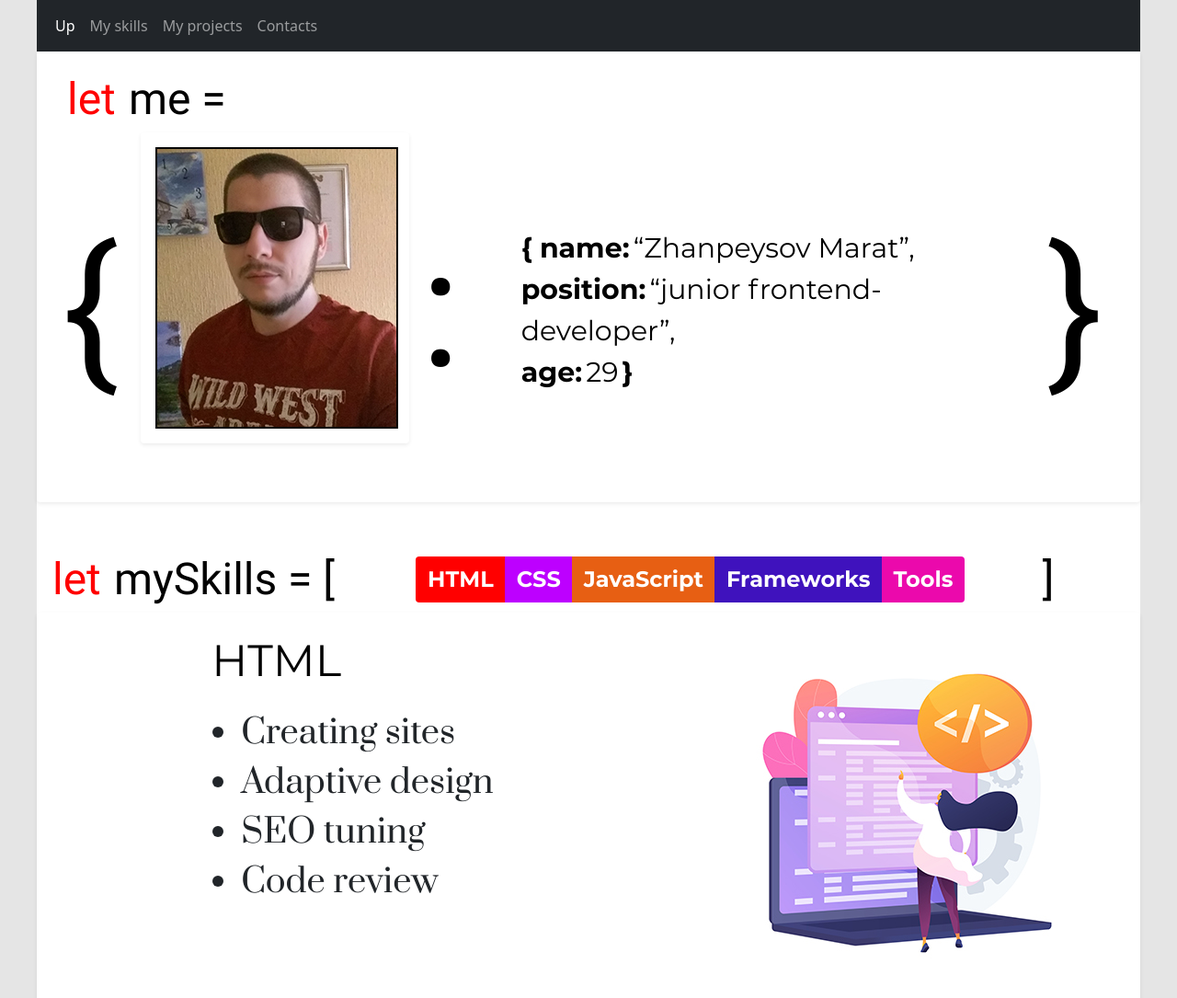
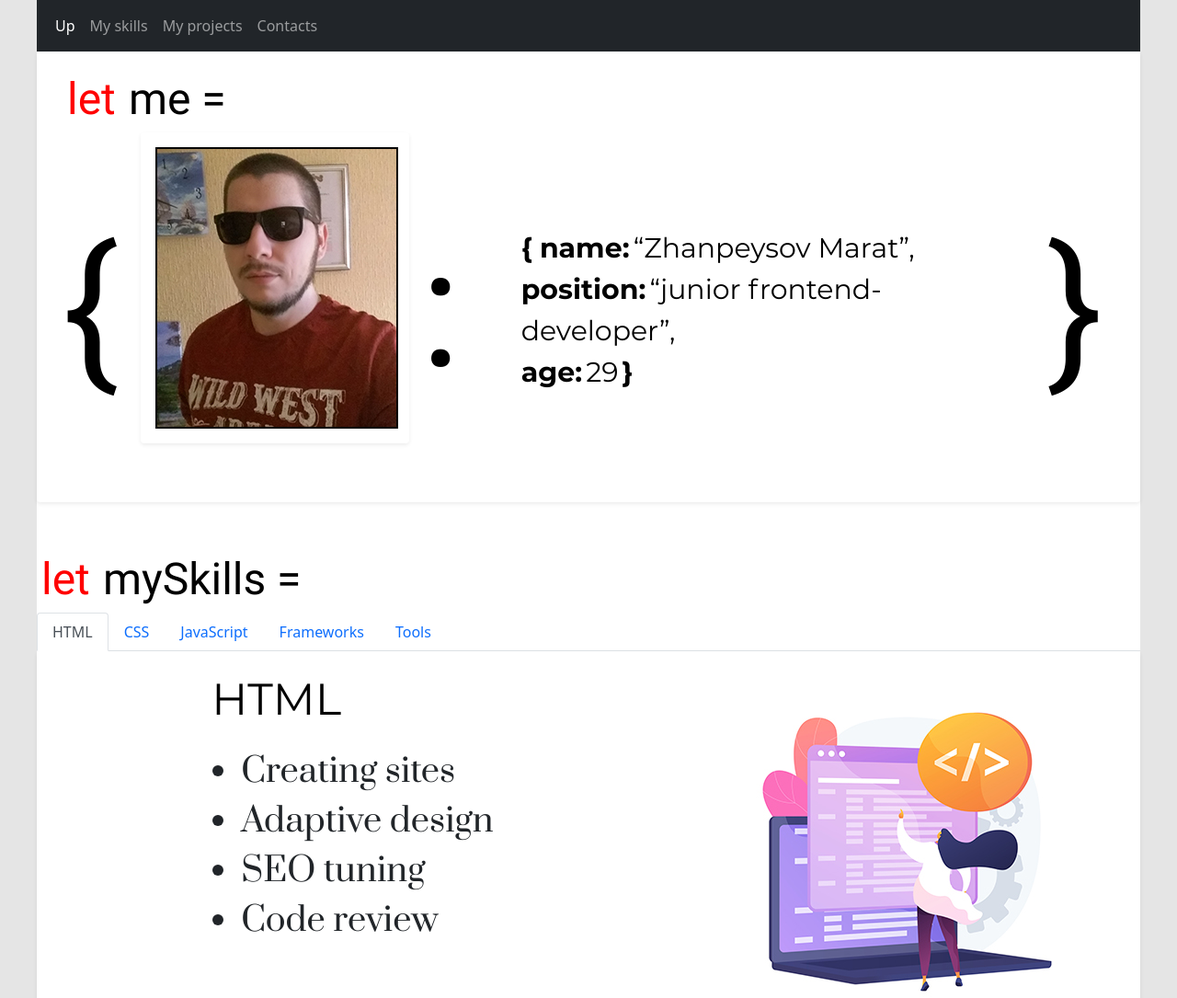
Before and after one commit to themjdex/portfolio, a plain HTML site: page index.html in a window 1280 px wide. Shown: the top 1085 px of the page at 92% size. Drawn offline with Linux system fonts and the light colour scheme.

Commit message:
skills navbar completed

```diff
--- a/css/style.css
+++ b/css/style.css
@@ -79,19 +79,19 @@ body {
     font-family: "Montserrat-Bold";
     /* width: 180px; */
 }
-.btn-html {
+#btn-html {
     background-color: #FF0000;
 }
-.btn-css {
+#btn-css {
     background-color: #BD00FF;
 }
-.btn-js {
+#btn-js {
     background-color: #E75F13;
 }
-.btn-frameworks {
+#btn-frameworks {
     background-color: #3F12BD;
 }
-.btn-tools {
+#btn-tools {
     background-color: #EB09AC;
 }
 .skills-stage {
--- a/index.html
+++ b/index.html
@@ -58,25 +58,35 @@
         </div>
 
         <div class="skills">
-            <div class="row justify-content-start align-items-center">
             <div class="col-4">
                 <span class="let">let</span>
-                    <span class="variable">mySkills = [</span>
+                <span class="variable">mySkills =</span>
             </div>
-                <div class="col-6">
-                    <div class="btn-group" role="group" aria-label="Basic mixed styles example">
-                        <button type="button" class="btn btn-html">HTML</button>
-                        <button type="button" class="btn btn-css">CSS</button>
-                        <button type="button" class="btn btn-js">JavaScript</button>
-                        <button type="button" class="btn btn-frameworks">Frameworks</button>
-                        <button type="button" class="btn btn-tools">Tools</button>
-                    </div>
-                </div>
-                <div class="col-2 text-center">
-                    <span class="variable">]</span>
-                </div>
-            </div>
-            <div class="row justify-content-evenly shadow-sm p-3 mb-5 bg-body rounded">
+            <ul class="nav nav-tabs" id="myTab" role="tablist">
+                <li class="nav-item" role="presentation">
+                    <button class="nav-link active" id="home-tab" data-bs-toggle="tab" data-bs-target="#home" type="button"
+                        role="tab" aria-controls="home" aria-selected="true">HTML</button>
+                </li>
+                <li class="nav-item" role="presentation">
+                    <button class="nav-link" id="profile-tab" data-bs-toggle="tab" data-bs-target="#css" type="button"
+                        role="tab" aria-controls="profile" aria-selected="false">CSS</button>
+                </li>
+                <li class="nav-item" role="presentation">
+                    <button class="nav-link" id="contact-tab" data-bs-toggle="tab" data-bs-target="#js" type="button"
+                        role="tab" aria-controls="contact" aria-selected="false">JavaScript</button>
+                </li>
+                <li class="nav-item" role="presentation">
+                    <button class="nav-link" id="contact-tab" data-bs-toggle="tab" data-bs-target="#fw" type="button" role="tab"
+                        aria-controls="contact" aria-selected="false">Frameworks</button>
+                </li>
+                <li class="nav-item" role="presentation">
+                    <button class="nav-link" id="contact-tab" data-bs-toggle="tab" data-bs-target="#tl" type="button" role="tab"
+                        aria-controls="contact" aria-selected="false">Tools</button>
+                </li>
+            </ul>
+            <div class="tab-content" id="myTabContent">
+                <div class="tab-pane fade show active" id="home" role="tabpanel" aria-labelledby="home-tab">
+                    <div class="row justify-content-evenly shadow-sm p-3 mb-5 bg-body rounded" id="collapseHTML">
                         <div class="col-4">
                             <p class="skills-stage">HTML</p>
                             <ul class="skills-values">
@@ -90,8 +100,9 @@
                             <img src="/img/html.jpg" alt="">
                         </div>
                     </div>
-
-            <div class="row justify-content-evenly shadow-sm p-3 mb-5 bg-body rounded">
+                </div>
+                <div class="tab-pane fade" id="css" role="tabpanel" aria-labelledby="profile-tab">
+                    <div class="row justify-content-evenly shadow-sm p-3 mb-5 bg-body rounded" id="collapseCSS">
                         <div class="col-4">
                             <p class="skills-stage">CSS</p>
                             <ul class="skills-values">
@@ -105,7 +116,9 @@
                             <img src="/img/css.jpg" alt="">
                         </div>
                     </div>
-            <div class="row justify-content-evenly shadow-sm p-3 mb-5 bg-body rounded">
+                </div>
+                <div class="tab-pane fade" id="js" role="tabpanel" aria-labelledby="contact-tab">
+                    <div class="row justify-content-evenly shadow-sm p-3 mb-5 bg-body rounded" id="collapseJS">
                         <div class="col-4">
                             <p class="skills-stage">JavaScript</p>
                             <ul class="skills-values">
@@ -120,7 +133,9 @@
                             <img src="/img/19199360.jpg" alt="">
                         </div>
                     </div>
-            <div class="row justify-content-evenly shadow-sm p-3 mb-5 bg-body rounded">
+                </div>
+                <div class="tab-pane fade" id="fw" role="tabpanel" aria-labelledby="contact-tab">
+                    <div class="row justify-content-evenly shadow-sm p-3 mb-5 bg-body rounded" id="collapseFW">
                         <div class="col-4">
                             <p class="skills-stage">Frameworks</p>
                             <ul class="skills-values">
@@ -135,7 +150,12 @@
                         </div>
                     </div>
                 </div>
-
+                <div class="tab-pane fade" id="tl" role="tabpanel" aria-labelledby="contact-tab">
+                    Lorem ipsum dolor sit amet consectetur adipisicing elit. Quam, rem quis fugiat repellendus debitis sunt aliquid vero
+                    labore ullam quaerat, nam eius. Perspiciatis veniam animi corporis vitae, nisi quo quibusdam!
+                </div>
+            </div>
+        </div>
         <div class="projects">
             Lorem ipsum, dolor sit amet consectetur adipisicing elit. Incidunt, consequuntur. Sint porro ullam, quis dolorum, ipsam fugiat doloremque corrupti nobis dicta incidunt repellendus in repellat, a quasi iusto quaerat? Laboriosam voluptas hic aperiam vero esse voluptatum enim eaque atque, ullam deleniti inventore minus nisi dolorum deserunt, voluptatem labore voluptate consequatur.
         </div>
```
Lines whose indentation alone changed are shown as unchanged.
